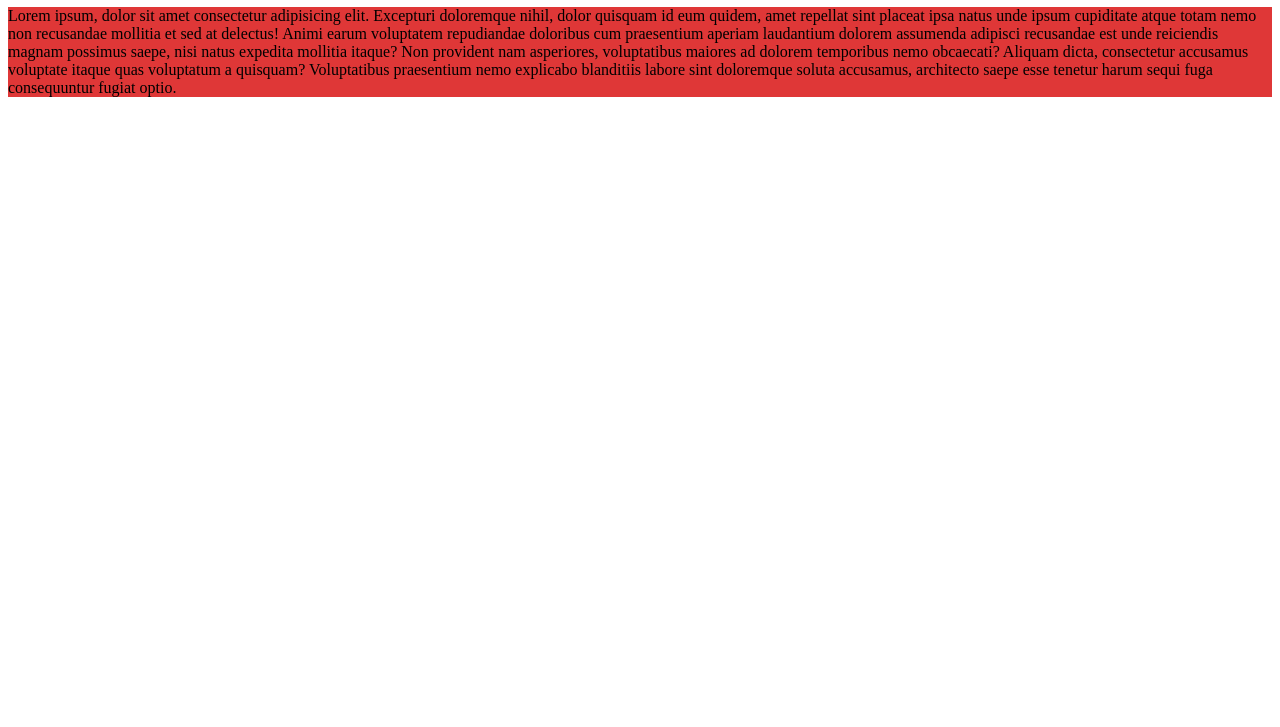
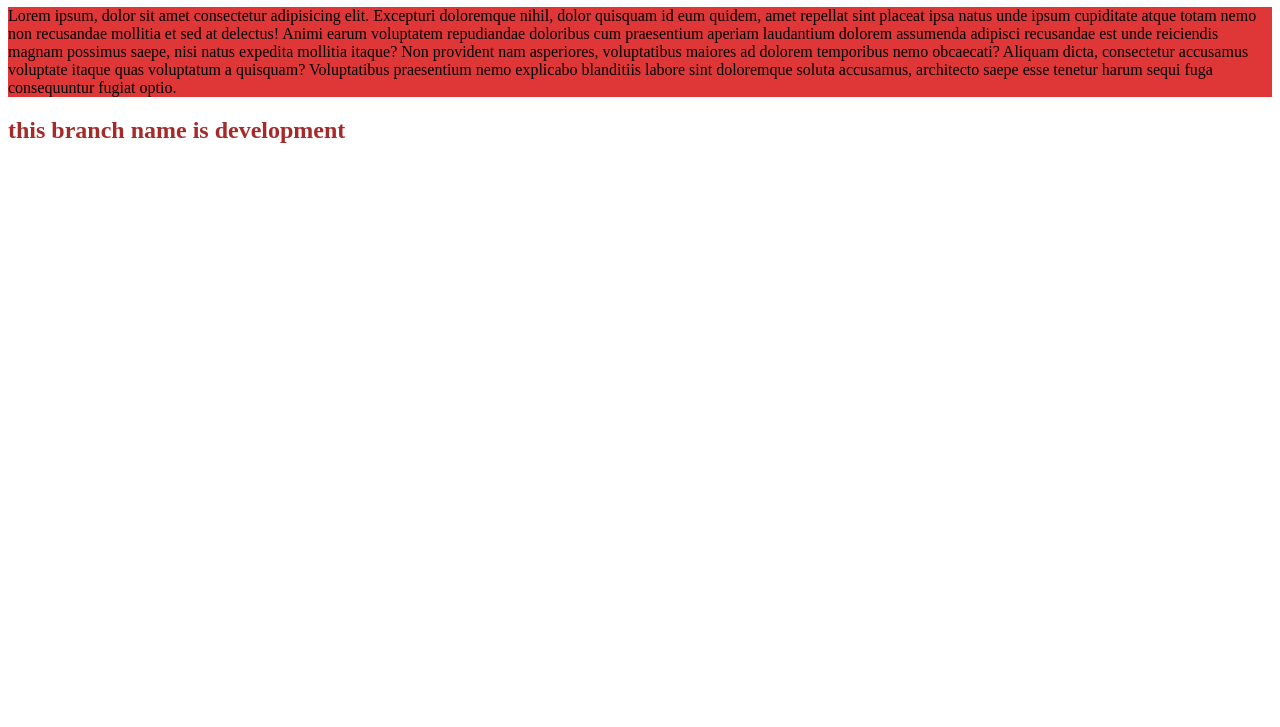
Before and after one commit to rakibtweets/my-third-repo, a plain HTML site: page index.html in a window 1280 px wide. Shown: the part 73-800 px from the top of the page. Drawn offline with Linux system fonts and the light colour scheme.

Commit message:
main.html and h2 tag added in index.html

```diff
--- a/index.html
+++ b/index.html
@@ -13,5 +13,7 @@
 
     <P>Lorem ipsum, dolor sit amet consectetur adipisicing elit. Excepturi doloremque nihil, dolor quisquam id eum quidem, amet repellat sint placeat ipsa natus unde ipsum cupiditate atque totam nemo non recusandae mollitia et sed at delectus! Animi earum voluptatem repudiandae doloribus cum praesentium aperiam laudantium dolorem assumenda adipisci recusandae est unde reiciendis magnam possimus saepe, nisi natus expedita mollitia itaque? Non provident nam asperiores, voluptatibus maiores ad dolorem temporibus nemo obcaecati? Aliquam dicta, consectetur accusamus voluptate itaque quas voluptatum a quisquam? Voluptatibus praesentium nemo explicabo blanditiis labore sint doloremque soluta accusamus, architecto saepe esse tenetur harum sequi fuga consequuntur fugiat optio.</P>
 
+    <h2 style="color:brown;">this branch name is development</h2>
+
 </body>
 </html>
```
Also changed, not shown: main.html (added).
